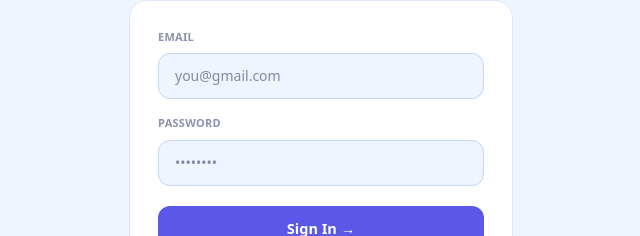
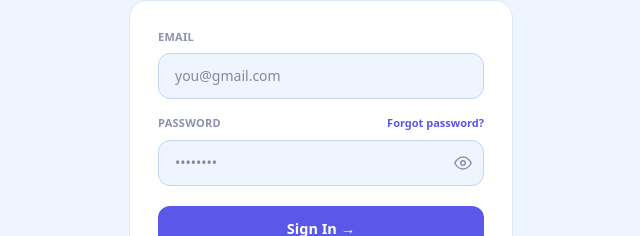
Before and after one commit to gimik445-dev/uvote, a Next.js app: page /login in a window 1280 px wide. Shown: the part 278-514 px from the top of the page, without its empty margins (319-959 px from the left). Built offline with nearby package versions, Linux system fonts and the light colour scheme; no server answers.

Commit message:
Add files via upload

```diff
--- a/src/app/login/page.tsx
+++ b/src/app/login/page.tsx
@@ -4,6 +4,7 @@ import Link from "next/link";
 import { useRouter } from "next/navigation";
 import { useState } from "react";
 import { Logo } from "@/components/logo";
+import { PasswordInput } from "@/components/password-input";
 
 export default function LoginPage() {
   const router = useRouter();
@@ -76,16 +77,21 @@ export default function LoginPage() {
           placeholder="you@gmail.com"
           className="w-full rounded-xl border border-border-strong bg-background px-4 py-3 text-sm mb-4 outline-none focus:border-brand"
         />
-        <label className="block text-[11px] font-extrabold tracking-wide text-ink-mute uppercase mb-2">
-          Password
-        </label>
-        <input
-          type="password"
+        <div className="flex items-center justify-between mb-2">
+          <label className="block text-[11px] font-extrabold tracking-wide text-ink-mute uppercase">
+            Password
+          </label>
+          <Link href="/forgot-password" className="text-[11px] font-bold text-brand">
+            Forgot password?
+          </Link>
+        </div>
+        <PasswordInput
+          value={password}
+          onChange={setPassword}
+          placeholder="••••••••"
           required
-          value={password}
-          onChange={(e) => setPassword(e.target.value)}
-          placeholder="••••••••"
-          className="w-full rounded-xl border border-border-strong bg-background px-4 py-3 text-sm mb-5 outline-none focus:border-brand"
+          className="mb-5"
+          inputClassName="w-full rounded-xl border border-border-strong bg-background px-4 py-3 text-sm outline-none focus:border-brand"
         />
         {error && <p className="text-critical text-sm mb-2">{error}</p>}
         {needsVerification && (
```
